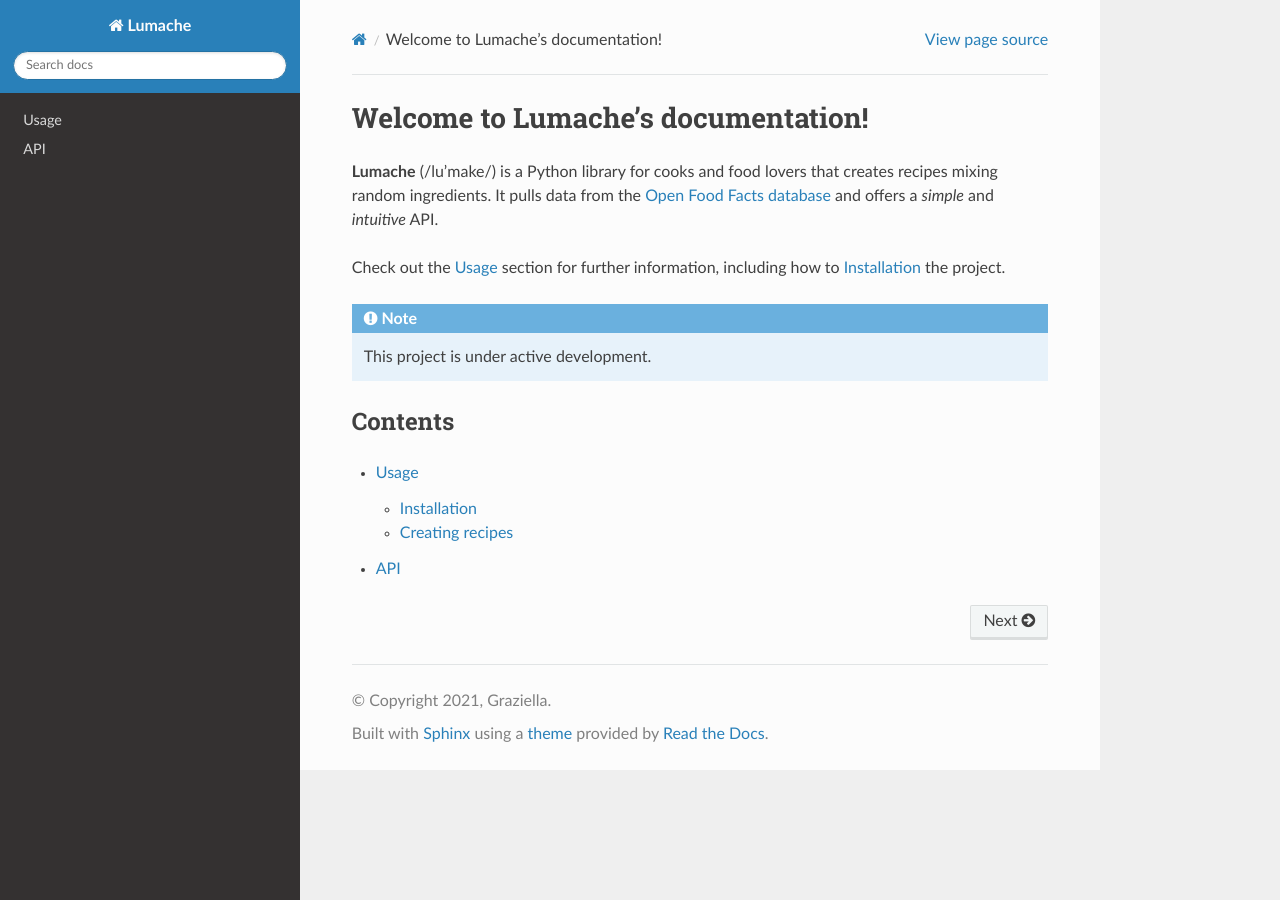
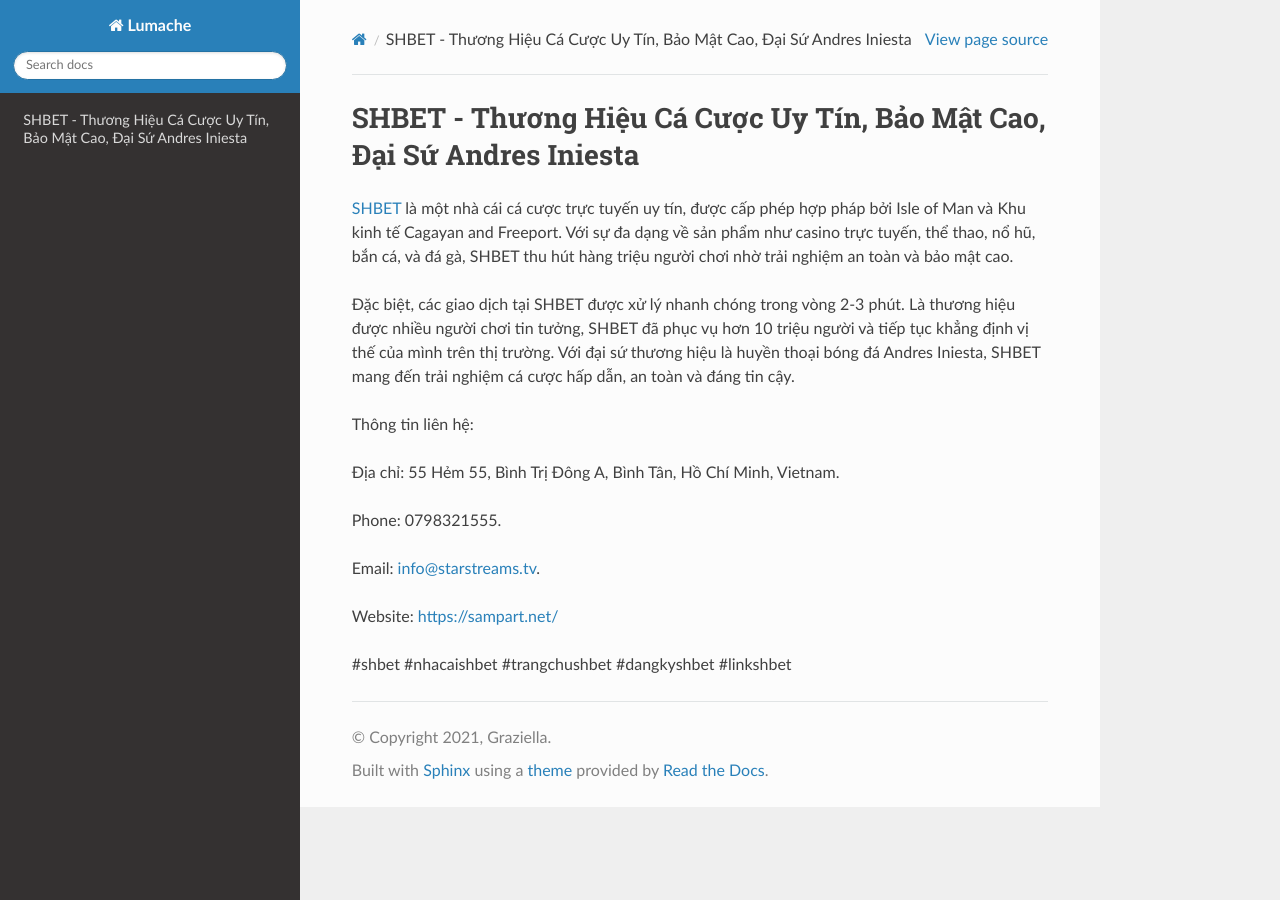
Before and after one commit to hanhtran123/dkfrnet, a Sphinx documentation site: the page built from docs/source/index.rst, in a window 1280 px wide. Built offline with Sphinx 7.4.7 and the Read the Docs theme 3.1.0, drawn with Linux system fonts in a browser that asks for light colours.

Commit message:
Update index.rst

```diff
--- a/docs/source/index.rst
+++ b/docs/source/index.rst
@@ -1,22 +1,18 @@
-Welcome to Lumache's documentation!
+SHBET - Thương Hiệu Cá Cược Uy Tín, Bảo Mật Cao, Đại Sứ Andres Iniesta
 ===================================
 
-**Lumache** (/lu'make/) is a Python library for cooks and food lovers
-that creates recipes mixing random ingredients.
-It pulls data from the `Open Food Facts database <https://world.openfoodfacts.org/>`_
-and offers a *simple* and *intuitive* API.
+`SHBET <https://sampart.net/>`_ là một nhà cái cá cược trực tuyến uy tín, được cấp phép hợp pháp bởi Isle of Man và Khu kinh tế Cagayan and Freeport. Với sự đa dạng về sản phẩm như casino trực tuyến, thể thao, nổ hũ, bắn cá, và đá gà, SHBET thu hút hàng triệu người chơi nhờ trải nghiệm an toàn và bảo mật cao.
 
-Check out the :doc:`usage` section for further information, including
-how to :ref:`installation` the project.
+Đặc biệt, các giao dịch tại SHBET được xử lý nhanh chóng trong vòng 2-3 phút. Là thương hiệu được nhiều người chơi tin tưởng, SHBET đã phục vụ hơn 10 triệu người và tiếp tục khẳng định vị thế của mình trên thị trường. Với đại sứ thương hiệu là huyền thoại bóng đá Andres Iniesta, SHBET mang đến trải nghiệm cá cược hấp dẫn, an toàn và đáng tin cậy.
 
-.. note::
+Thông tin liên hệ:
 
-   This project is under active development.
+Địa chỉ: 55 Hẻm 55, Bình Trị Đông A, Bình Tân, Hồ Chí Minh, Vietnam.
 
-Contents
---------
+Phone: 0798321555.
 
-.. toctree::
+Email: info@starstreams.tv.
 
-   usage
-   api
+Website: https://sampart.net/
+
+#shbet #nhacaishbet #trangchushbet #dangkyshbet #linkshbet
```
